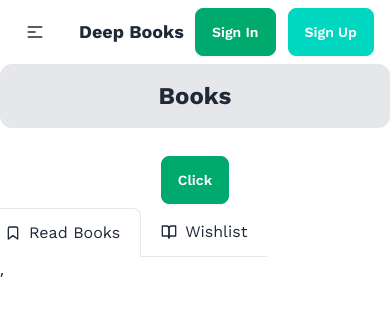
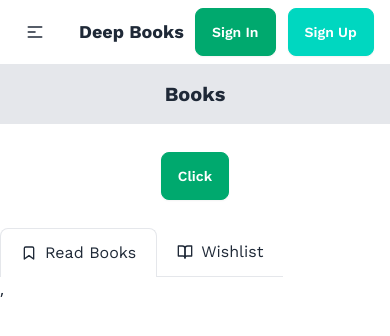
Before and after one commit to DeepsEffect/deep-books, a React (Vite) app: page /listedBooks in a window 390 px wide. Shown: the top 336 px of the page. Built offline with nearby package versions, Linux system fonts and the light colour scheme; a web font is replaced by a local one.

Commit message:
listed book page made responsive

```diff
--- a/src/Components/ListBookCard.jsx
+++ b/src/Components/ListBookCard.jsx
@@ -16,8 +16,8 @@ const ListBookCard = ({ book }) => {
 
   return (
     <div className="hero bg-base-100 border p-4 lg:p-8 mt-10 rounded-2xl">
-      <div className="flex w-full md:gap-6 lg:gap-10 items-center">
-        <figure className="">
+      <div className="flex-row lg:flex w-full md:gap-6 lg:gap-10 items-center">
+        <figure className="flex justify-center">
           <img src={image} className="max-w-sm rounded-lg shadow-2xl" />
         </figure>
         <div className="w-full space-y-4">
@@ -41,7 +41,7 @@ const ListBookCard = ({ book }) => {
             <p>Pages: {totalPages}</p>
           </div>
           <div className="divider m-0"></div>
-          <div className="flex gap-2 mt-4">
+          <div className="flex flex-col lg:flex-row gap-2 mt-4 ">
             <button className="btn btn-outline btn-primary rounded-full">
               Category: {category}
             </button>
--- a/src/Pages/ListedBooks.jsx
+++ b/src/Pages/ListedBooks.jsx
@@ -5,7 +5,7 @@ const ListedBooks = () => {
   const [tabIndex, setTabIndex] = useState(0);
   return (
     <div>
-      <div className="font-bold text-2xl text-center bg-gray-200 py-4 rounded-xl mb-6">
+      <div className="font-bold text-xl lg:text-2xl text-center bg-gray-200 py-4 lg:rounded-xl mb-6">
         <h2>Books</h2>
       </div>
       {/* sort by menu */}
@@ -28,7 +28,7 @@ const ListedBooks = () => {
           </li>
         </ul>
       </div>
-      <div className="flex items-start -mx-4 overflow-x-auto overflow-y-hidden sm:justify-start flex-nowrap  dark:text-gray-800">
+      <div className="flex items-start mt-6 lg:mt-4 lg:-mx-4 overflow-x-auto overflow-y-hidden sm:justify-start flex-nowrap  dark:text-gray-800">
         <Link
           to={""}
           onClick={() => setTabIndex(0)}
```
